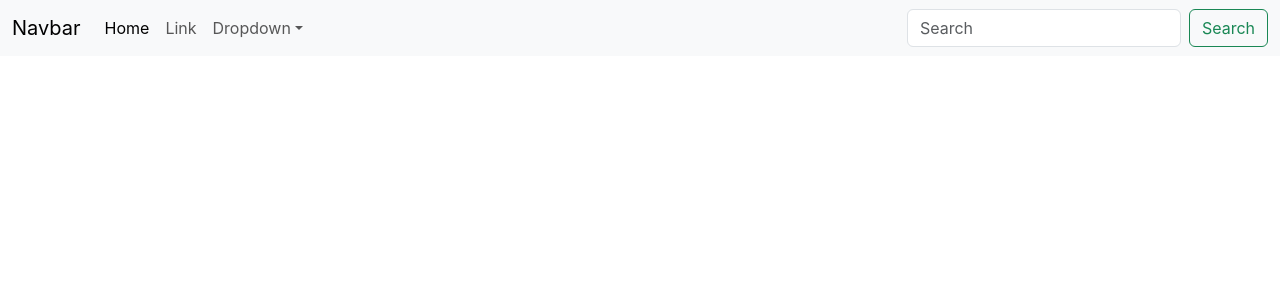
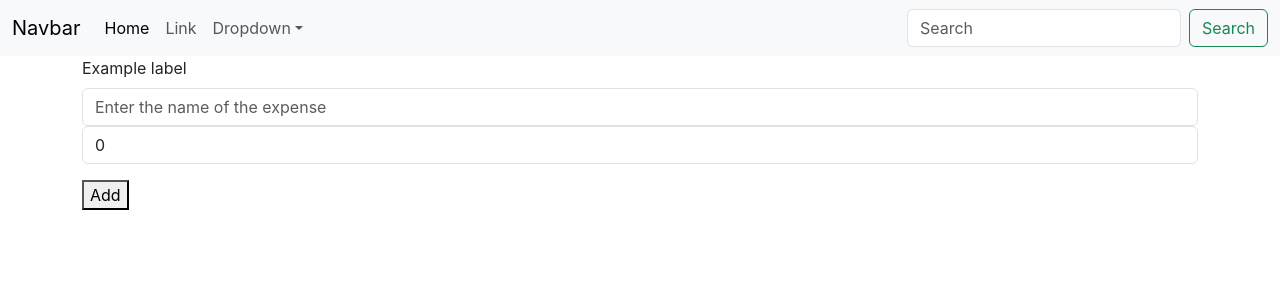
Before and after one commit to Harjot2552/expense-tracker, a React (Create React App) app: page / in a window 1280 px wide. Shown: the top 300 px of the page. Built offline with nearby package versions, Linux system fonts and the light colour scheme.

Commit message:
created the expense component
- added the text input for the expense name
- added tehe number input for the expense amount

created the handleonchange for both of the input fields.

```diff
--- a/src/App.js
+++ b/src/App.js
@@ -1,10 +1,12 @@
 import './App.css';
+import Expenses from './components/Expenses';
 import Navbar from './components/Navbar';
 
 function App() {
   return (
     <div>
       <Navbar/>
+      <Expenses/>
     </div>
   );
 }
--- /dev/null
+++ b/src/components/Expenses.js
@@ -0,0 +1,27 @@
+import React, { useState } from 'react'
+
+export default function Expenses() {
+    const [expenseName, setexpenseName] = useState("");
+    const [expenseAmount, setexpenseAmount] = useState(0)
+
+
+    const handleOnChange =(e)=>{
+        e.preventDefault();
+        setexpenseName(e.target.value);
+        setexpenseAmount(e.target.value)
+    }
+
+    const handleAddExpense = ()=>{
+
+    }
+    return (
+        <div className='container'>
+            <div className="mb-3">
+                <label htmlFor="formGroupExampleInput" className="form-label">Example label</label>
+                <input onChange={handleOnChange} value={expenseName} type="text" className="form-control" id="expenseName" placeholder="Enter the name of the expense" />
+                <input onChange={handleOnChange} value={expenseAmount} type="number" className="form-control" id="expenseName" placeholder="Amount of the expense" />
+            </div>
+            <button onClick={handleAddExpense} type='button'>Add</button>
+        </div>
+    )
+}
```
